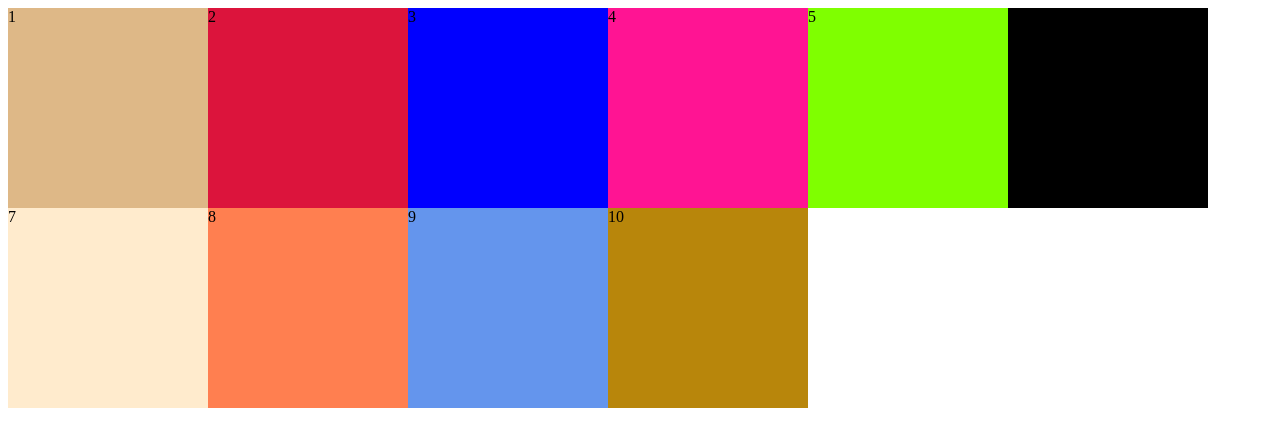
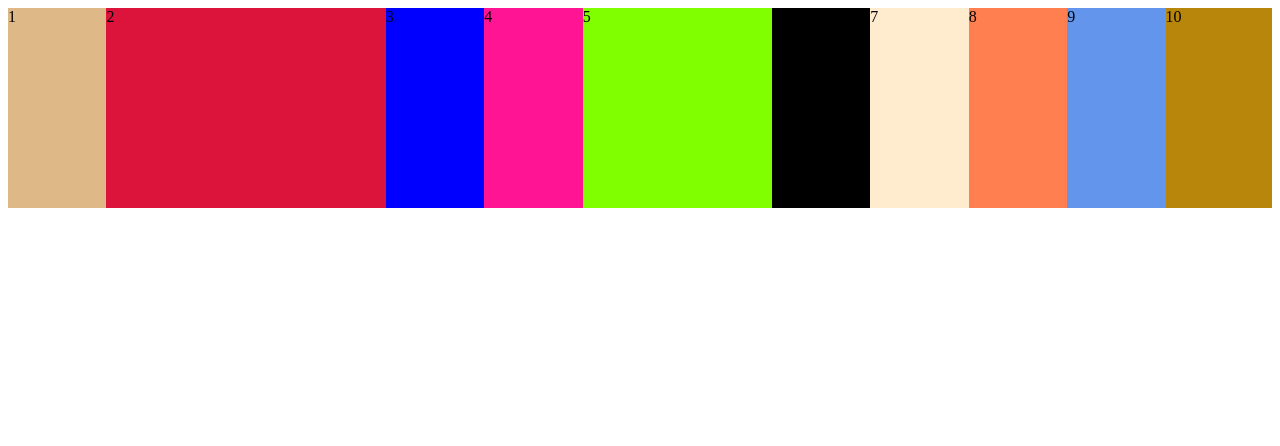
Before and after one commit to nmajors/lecture-04, a plain HTML site: page index.html in a window 1280 px wide. Drawn offline with Linux system fonts and the light colour scheme.

Commit message:
flex-row

```diff
--- a/styles/main.css
+++ b/styles/main.css
@@ -1,12 +1,11 @@
 .container {
   display: flex;
-  flex-wrap: wrap;
   flex-direction: row;
 }
 
 .box {
   height: 200px;
-  width: 200px;
+  flex-grow: 1;
 }
 
 .box1 {
@@ -15,6 +14,7 @@
 
 .box2 {
   background-color: crimson;
+  flex-grow: 3;
 }
 
 .box3 {
@@ -27,6 +27,7 @@
 
 .box5 {
   background-color: chartreuse;
+  flex-grow: 2;
 }
 
 .box6 {
```
